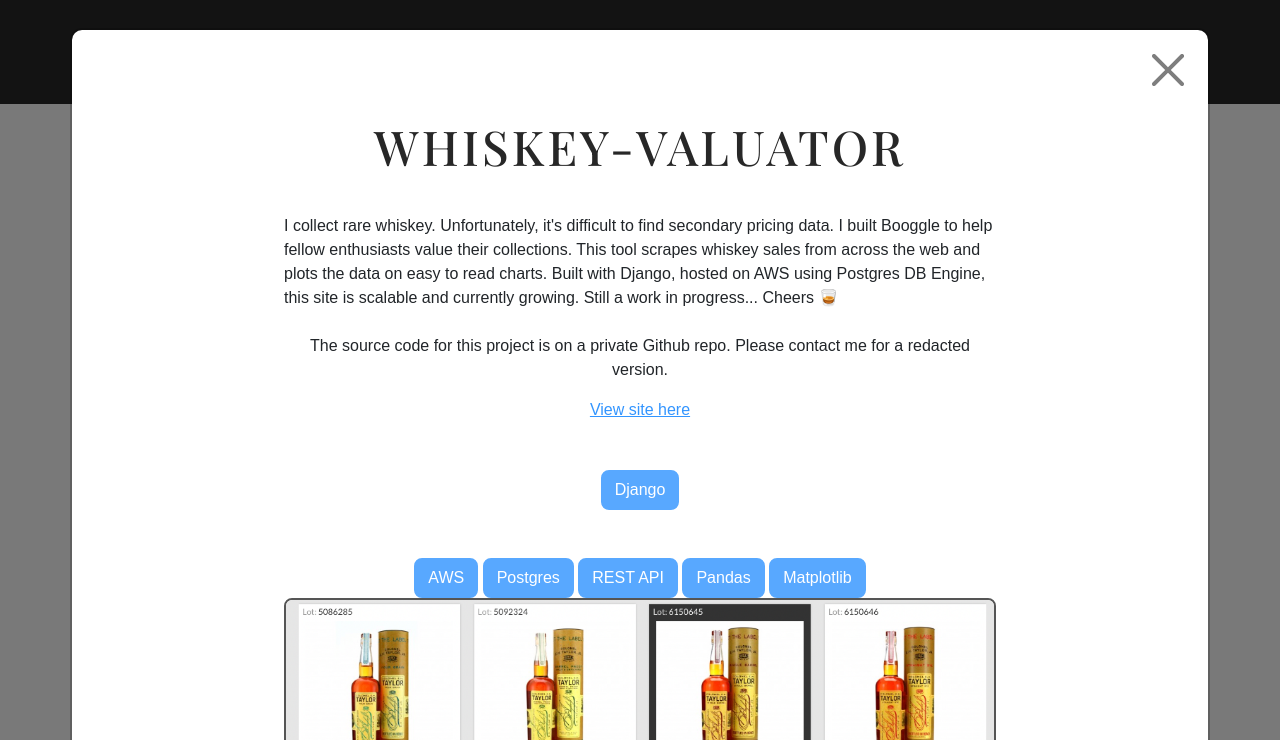
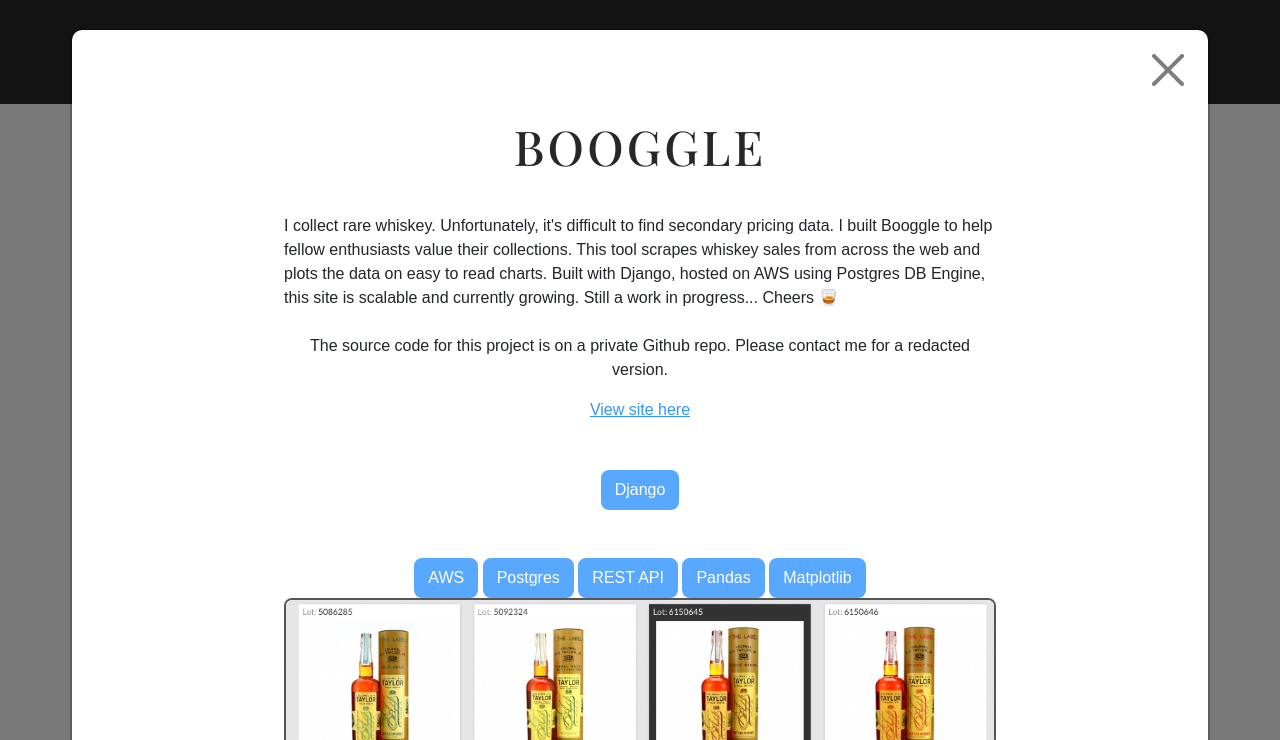
Before and after one commit to anpythomas/my_site, a Flask app: page / in a window 1280 px wide, after a click that opens the changed part. Shown: the top 740 px of the page. Run offline with Flask 2, Linux system fonts and the light colour scheme; some libraries are stand-ins or nearby versions.

Commit message:
update h2 class booggle

```diff
--- a/templates/index.html
+++ b/templates/index.html
@@ -140,7 +140,7 @@
                     <div class="row justify-content-center">
                         <div class="col-lg-8">
                             <!-- Portfolio Modal - Title-->
-                            <h2 class="portfolio-modal-title text-secondary text-uppercase mb-0">Whiskey-Valuator</h2>
+                            <h2 class="portfolio-modal-title text-secondary text-uppercase mb-0">Booggle</h2>
 
                             <!-- Portfolio Modal - Text-->
                             <br><br>
```
